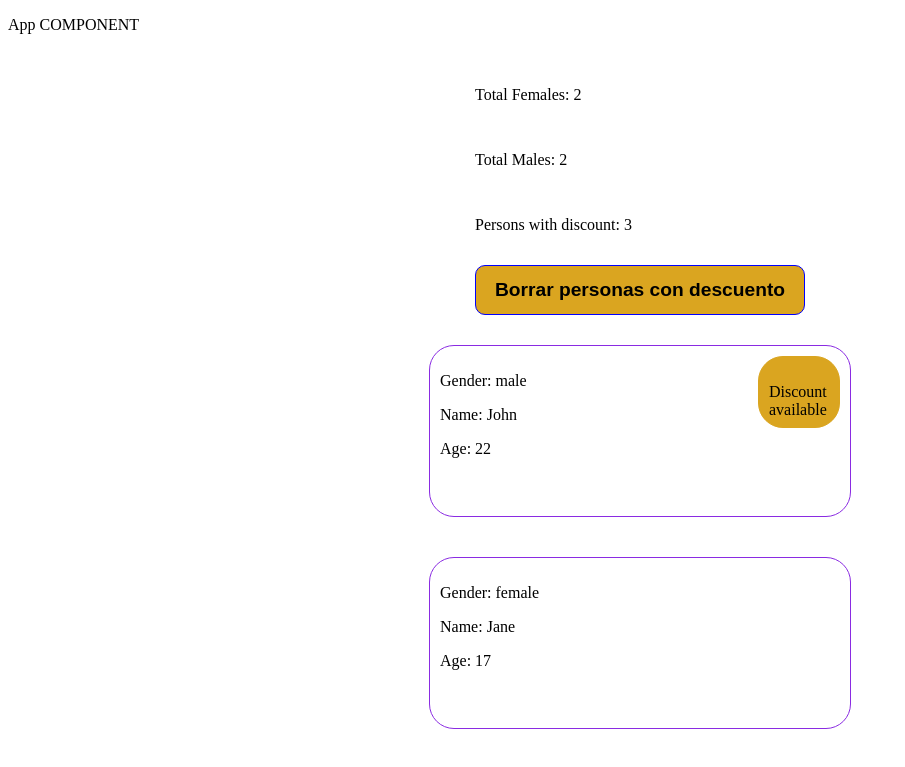
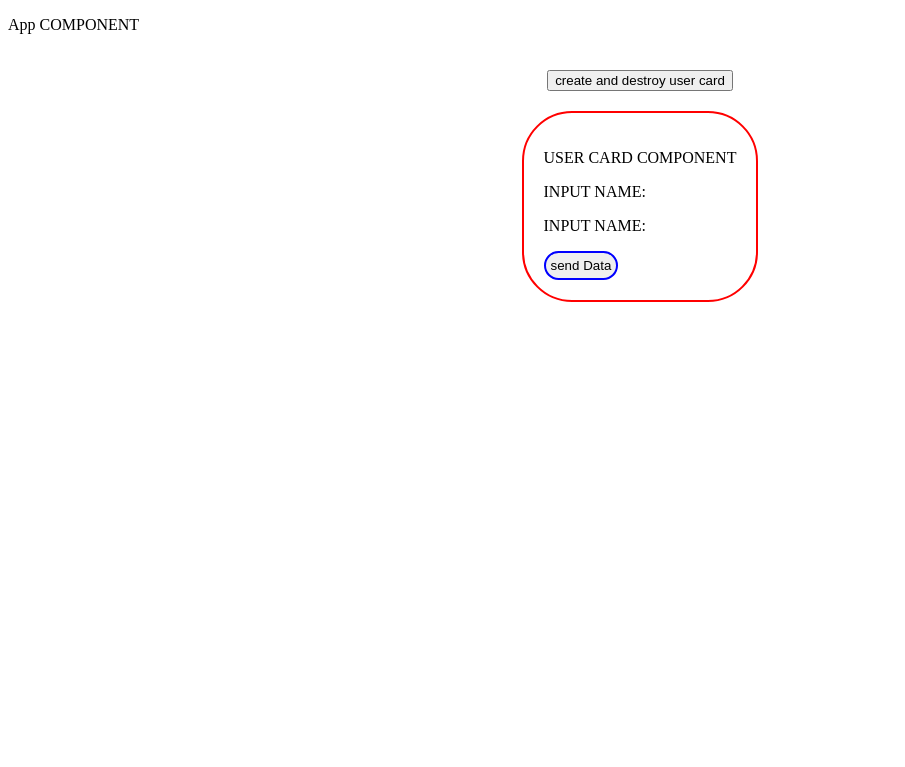
Before and after one commit to Thompson154/Angular_Course, an Angular app: page / in a window 1280 px wide. Shown: the top 767 px of the page, without its empty margins (0-905 px from the left). Built offline with nearby package versions, Linux system fonts and the light colour scheme.

Commit message:
[09/30/2024] Constructor, OnInit, OnDestroy

```diff
--- a/src/app/app.component.html
+++ b/src/app/app.component.html
@@ -59,7 +59,7 @@
   <p>new syntaxt, default value</p>
   } } -->
 
-  <div class="datos_container">
+  <!-- <div class="datos_container">
     <p>Total Females: {{ totalFemales }}</p>
     <p>Total Males: {{ totalMales }}</p>
     <p>Persons with discount: {{ totalDiscounts }}</p>
@@ -67,5 +67,14 @@
   </div>
   <div *ngFor="let person of persons" class="datos_container">
     <app-persona [person]="person"></app-persona>
-  </div>
+  </div> -->
+
+  <button (click)="userCardCreated = !userCardCreated">
+    create and destroy user card
+  </button>
+  @if (userCardCreated) {
+  <app-user-card> </app-user-card>
+  } @else {
+  <p>user card destroy</p>
+  }
 </div>
--- a/src/app/app.component.ts
+++ b/src/app/app.component.ts
@@ -21,6 +21,9 @@ interface IPerson {
   styleUrl: './app.component.scss'
 })
 export class AppComponent {
+
+  userCardCreated: boolean = true
+
   // title: number = 10;
 
   // result:number = 0;
@@ -113,26 +116,27 @@ export class AppComponent {
   //     this.history.shift();
   //   }
   // }
-  persons: IPerson[] = [
-    { gender: 'male', name: 'John', age: 22 },
-    { gender: 'female', name: 'Jane', age: 17 },
-    { gender: 'male', name: 'Mike', age: 19 },
-    { gender: 'female', name: 'Anna', age: 20 }
-  ];
+  // persons: IPerson[] = [
+  //   { gender: 'male', name: 'John', age: 22 },
+  //   { gender: 'female', name: 'Jane', age: 17 },
+  //   { gender: 'male', name: 'Mike', age: 19 },
+  //   { gender: 'female', name: 'Anna', age: 20 }
+  // ];
 
-  get totalFemales(): number {
-    return this.persons.filter(person => person.gender === 'female').length;
-  }
+  // get totalFemales(): number {
+  //   return this.persons.filter(person => person.gender === 'female').length;
+  // }
 
-  get totalMales(): number {
-    return this.persons.filter(person => person.gender === 'male').length;
-  }
+  // get totalMales(): number {
+  //   return this.persons.filter(person => person.gender === 'male').length;
+  // }
 
-  get totalDiscounts(): number {
-    return this.persons.filter(person => person.age > 18).length;
-  }
+  // get totalDiscounts(): number {
+  //   return this.persons.filter(person => person.age > 18).length;
+  // }
 
-  deleteDiscountedPersons() {
-    this.persons = this.persons.filter(person => person.age <= 18);
-  }
+  // deleteDiscountedPersons() {
+  //   this.persons = this.persons.filter(person => person.age <= 18);
+  // }
+
 }
--- a/src/app/user-card/user-card.component.scss
+++ b/src/app/user-card/user-card.component.scss
@@ -1,11 +1,11 @@
 .user-card {
-  border: 1px solid red;
+  border: 2px solid red;
   border-radius: 50px;
   padding: 20px;
 }
 
 .button-user-card {
-  border: 1px solid blue;
+  border: 2px solid blue;
   border-radius: 50px;
   padding: 5px;
 }
--- a/src/app/user-card/user-card.component.ts
+++ b/src/app/user-card/user-card.component.ts
@@ -1,21 +1,32 @@
 import { CommonModule } from '@angular/common';
-import { Component, EventEmitter, Input, Output } from '@angular/core';
+import { Component, EventEmitter, Input, OnDestroy, OnInit, Output } from '@angular/core';
 
 @Component({
   selector: 'app-user-card',
   standalone: true,
   imports: [CommonModule],
   templateUrl: './user-card.component.html',
-  styleUrl: './user-card.component.scss'
+  styleUrl: './user-card.component.scss',
 })
-export class UserCardComponent {
+export class UserCardComponent implements OnInit, OnDestroy {
+  @Input() name: string = '';
+  @Input() email: string = '';
 
-  @Input() name:string = ''
-  @Input() email:string = ''
+  @Output() sendData = new EventEmitter(true);
 
-  @Output() sendData = new EventEmitter(true)
+  constructor() {
+    console.log('Use card constructor');
+  }
+  ngOnInit(): void {
+    console.log('User card OnInt');
+  }
 
-  public onSendData(){
-    this.sendData.emit("Hi, Adri_154, I'm a child XD")
+  ngOnDestroy(): void {
+    console.log("User card OnDestroy");
+
+  }
+
+  public onSendData() {
+    this.sendData.emit("Hi, Adri_154, I'm a child XD");
   }
 }
```
